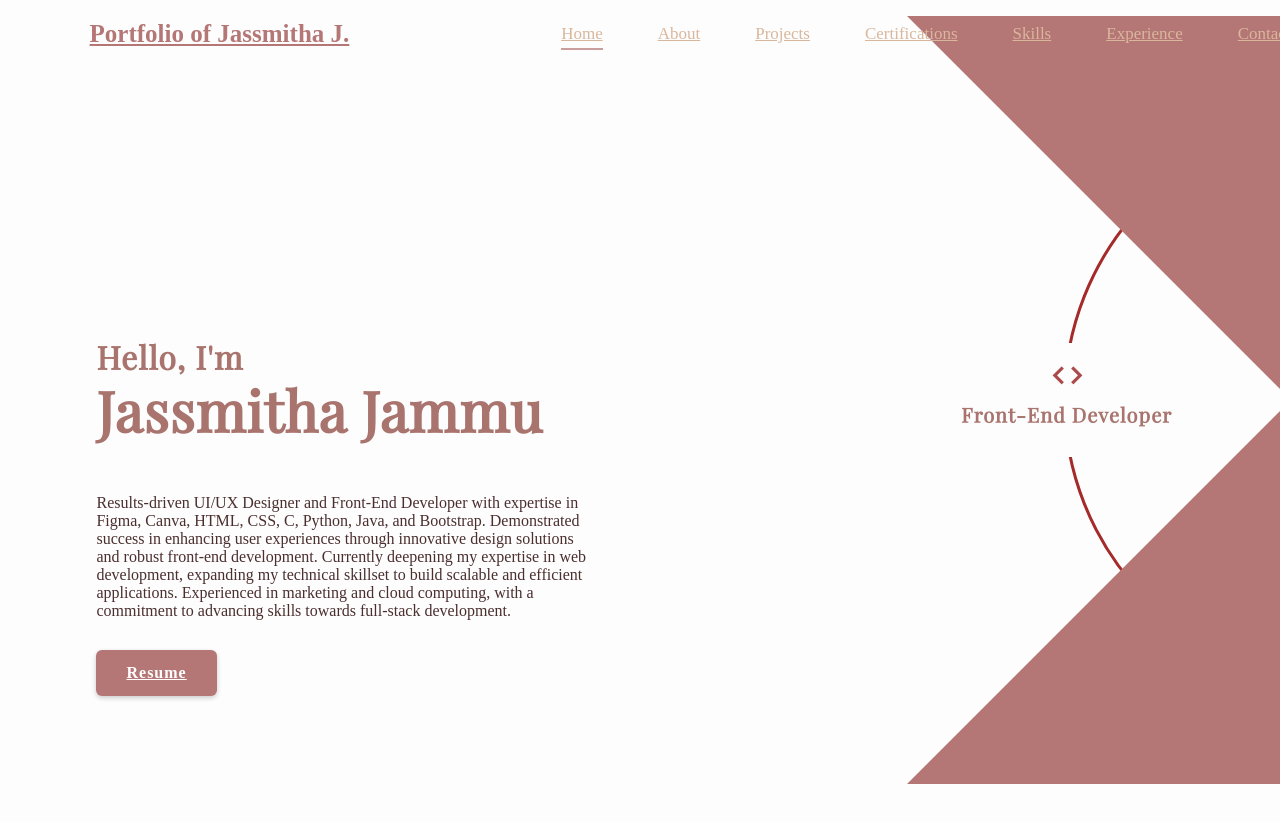
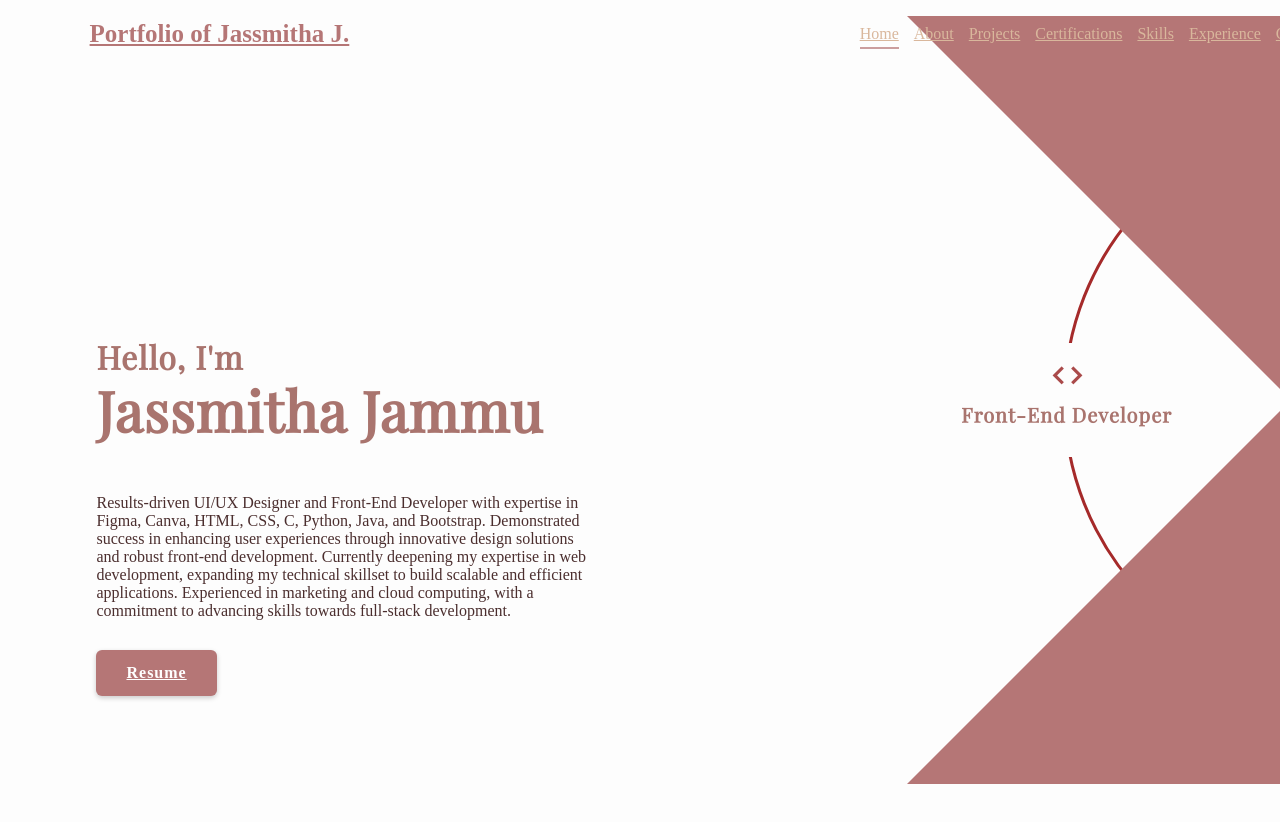
Before and after one commit to Jassi220205/portfolio, a plain HTML site: page index.html in a window 1280 px wide. Shown: the top 822 px of the page. Drawn offline with nearby package versions, Linux system fonts and the light colour scheme.

Commit message:
Update styles.css

```diff
--- a/styles.css
+++ b/styles.css
@@ -30,7 +30,7 @@
     top: 0;
     left: 0;
     width: 100%;
-    padding: 2rem 7%;
+    padding: 2rem 5%;
     background: transparent;
     display: flex;
     align-items: center;
@@ -54,8 +54,7 @@
     display: flex;
     align-items: center;
     flex-wrap: wrap; /* Allows wrapping on smaller screens */
-    max-width: 70%; /* Prevent expanding too wide */
-    gap:2rem;
+    gap:1.5rem;
 }
 
 .logo {
@@ -400,10 +399,10 @@
 
 .navbar a {
     position: relative;
-    font-size: 1.7rem;
+    font-size: 1.6rem; /* Changed from 1.7rem */
     color: var(--white-color);
     font-weight: 500;
-    margin-right: 3.5rem;
+    margin-right: 0; /* Changed from 3.5rem */
 }
 
 .header.sticky .navbar a {
@@ -421,7 +420,7 @@
     bottom: -6px;
     width: 100%;
     height: 2px;
-    background: brown;
+    background: wheat;
 }
 
 
```
